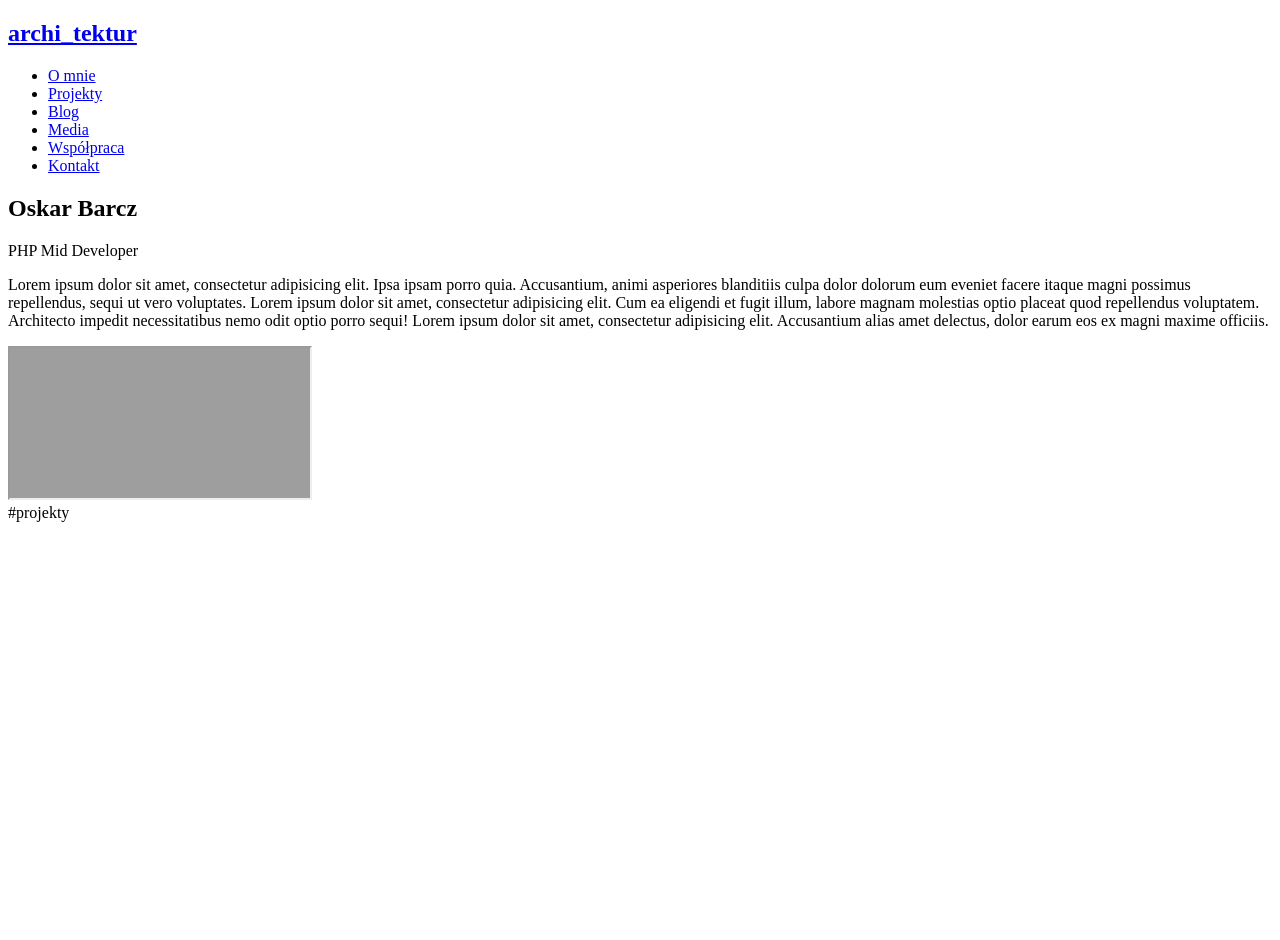
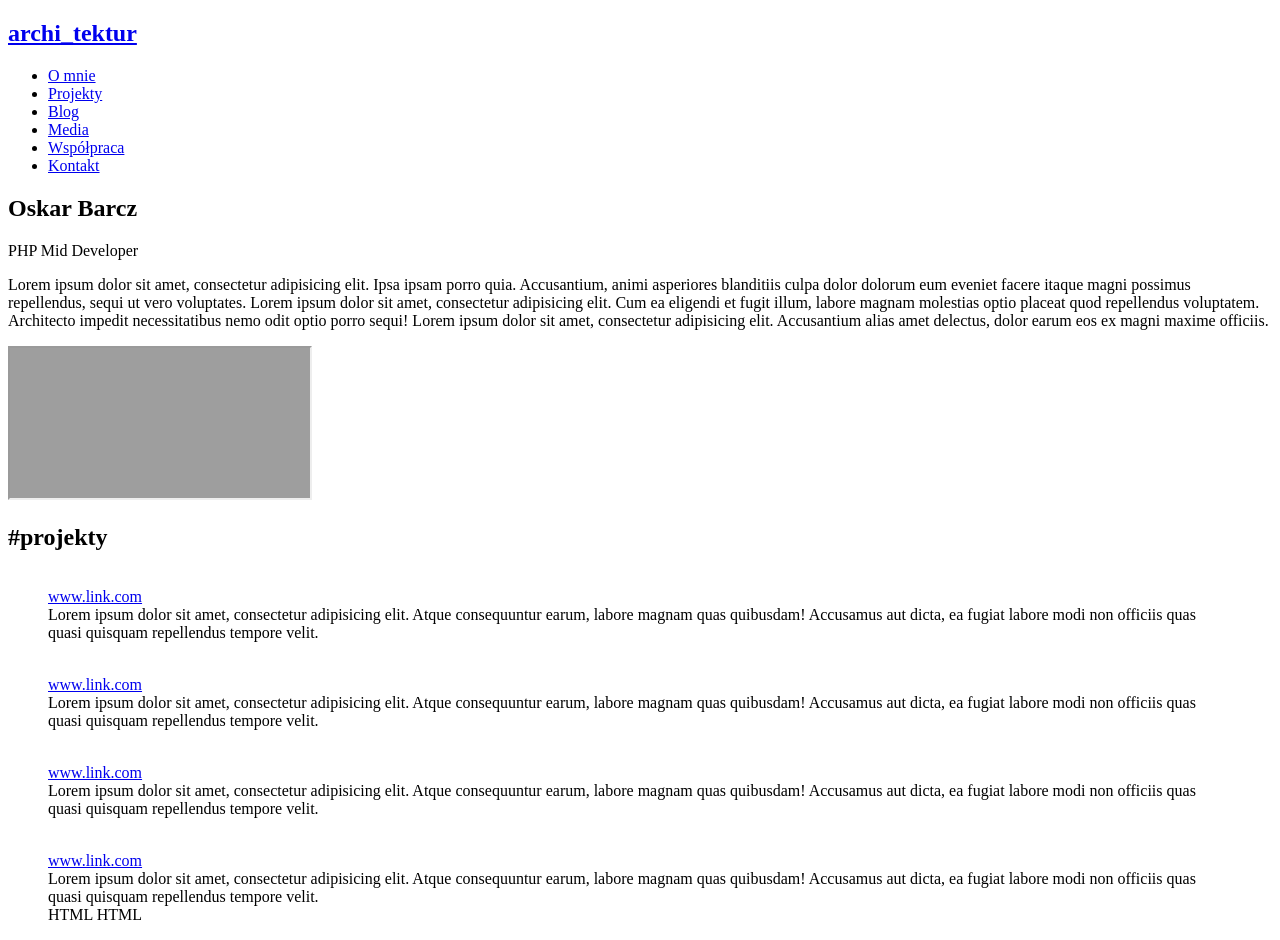
Before and after one commit to oskarbarcz/archi-tektur-pl-website, a PHP site: template resources/templates/index.twig in a window 1280 px wide. Before the commit the page ends 522 px from the top, so only its background shows below. Run offline with PHP 8.4, Linux system fonts and the light colour scheme; the template is opened without the code that fills it, so the values that code supplies are empty; some libraries are stand-ins or nearby versions; grey boxes are pictures that could not be loaded.

Commit message:
HTML changes in projects

```diff
--- a/resources/templates/index.twig
+++ b/resources/templates/index.twig
@@ -32,10 +32,9 @@
             <h2 class="landing__name">Oskar Barcz</h2>
             <span class="landing__title">PHP Mid Developer</span>
             <p class="landing__text">Lorem ipsum dolor sit amet, consectetur adipisicing elit. Ipsa ipsam porro quia.
-                Accusantium,
-                animi
-                asperiores blanditiis culpa dolor dolorum eum eveniet facere itaque magni possimus repellendus, sequi ut
-                vero voluptates. Lorem ipsum dolor sit amet, consectetur adipisicing elit. Cum ea eligendi et fugit
+                Accusantium, animi asperiores blanditiis culpa dolor dolorum eum eveniet facere itaque magni possimus
+                repellendus, sequi ut vero voluptates. Lorem ipsum dolor sit amet, consectetur adipisicing elit. Cum
+                ea eligendi et fugit
                 illum, labore magnam molestias optio placeat quod repellendus voluptatem. Architecto impedit
                 necessitatibus nemo odit optio porro sequi! Lorem ipsum dolor sit amet, consectetur adipisicing elit.
                 Accusantium alias amet delectus, dolor earum eos ex magni maxime officiis.</p>
@@ -52,7 +51,54 @@
 {# Projects section #}
 <section class="projects">
     <div class="projects__container">
-        <span class="projects__hero-text">#projekty</span>
+        <h2 class="projects__hero-text">#projekty</h2>
+        <div class="project">
+            <figure class="project__element">
+                <img class="project__image" src="https://via.placeholder.com/800x800?text=Project+image+xample" alt="">
+                <figcaption class="project__caption">
+                    <a class="project__link" href="https://www.link.com">www.link.com</a>
+                </figcaption>
+                <article class="project__description">Lorem ipsum dolor sit amet, consectetur adipisicing elit. Atque
+                    consequuntur earum, labore magnam quas quibusdam! Accusamus aut dicta, ea fugiat labore modi non
+                    officiis quas quasi quisquam repellendus tempore velit.
+                </article>
+            </figure>
+            <figure class="project__element">
+                <img class="project__image" src="https://via.placeholder.com/800x800?text=Project+image+xample" alt="">
+                <figcaption class="project__caption">
+                    <a class="project__link" href="https://www.link.com">www.link.com</a>
+                </figcaption>
+                <article class="project__description">Lorem ipsum dolor sit amet, consectetur adipisicing elit. Atque
+                    consequuntur earum, labore magnam quas quibusdam! Accusamus aut dicta, ea fugiat labore modi non
+                    officiis quas quasi quisquam repellendus tempore velit.
+                </article>
+            </figure>
+            <figure class="project__element">
+                <img class="project__image" src="https://via.placeholder.com/800x800?text=Project+image+xample" alt="">
+                <figcaption class="project__caption">
+                    <a class="project__link" href="https://www.link.com">www.link.com</a>
+                </figcaption>
+                <article class="project__description">Lorem ipsum dolor sit amet, consectetur adipisicing elit. Atque
+                    consequuntur earum, labore magnam quas quibusdam! Accusamus aut dicta, ea fugiat labore modi non
+                    officiis quas quasi quisquam repellendus tempore velit.
+                </article>
+            </figure>
+            <figure class="project__element">
+                <img class="project__image" src="https://via.placeholder.com/800x800?text=Project+image+xample" alt="">
+                <figcaption class="project__caption">
+                    <a class="project__link" href="https://www.link.com">www.link.com</a>
+                </figcaption>
+                <article class="project__description">Lorem ipsum dolor sit amet, consectetur adipisicing elit. Atque
+                    consequuntur earum, labore magnam quas quibusdam! Accusamus aut dicta, ea fugiat labore modi non
+                    officiis quas quasi quisquam repellendus tempore velit.
+                </article>
+                <span class="project__technologies">
+                    <span class="project__technology">HTML</span>
+                    <span class="project__technology">HTML</span>
+                </span>
+            </figure>
+        </div>
+
     </div>
 </section>
 
```
Also changed, not shown: public_html/css/master.css (+1 -1 lines), public_html/scss/abstracts/_mixins.scss (+4 -7 lines), public_html/scss/sections/_projects.scss (+51 -2 lines).
